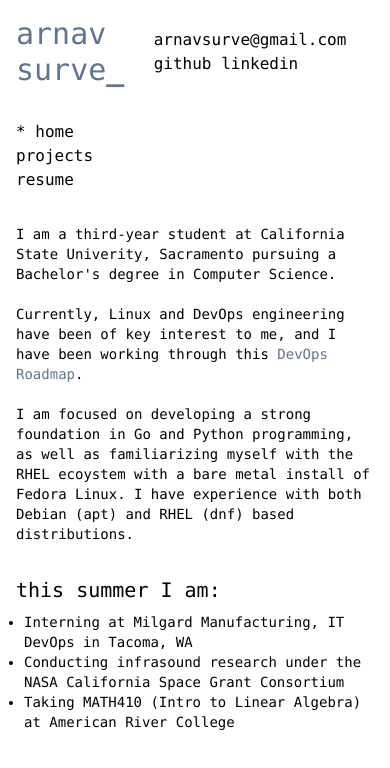
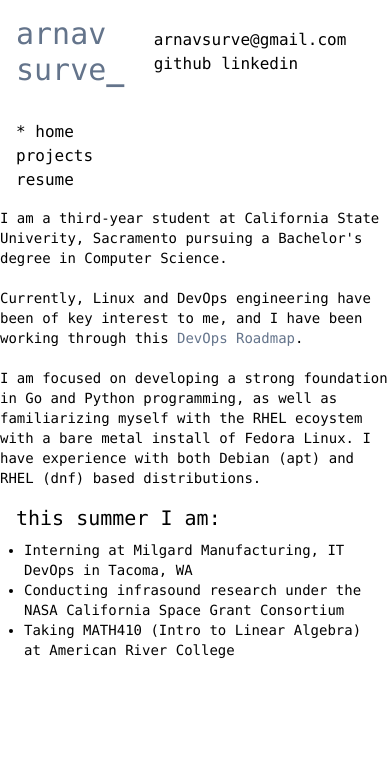
Before and after one commit to arnavsurve/website, a SvelteKit app: page / in a window 390 px wide. Shown: the top 768 px of the page. Built offline with nearby package versions, Linux system fonts and the light colour scheme.

Commit message:
style: Update Prose component max-width for lg breakpoint

```diff
--- a/src/components/Prose.svelte
+++ b/src/components/Prose.svelte
@@ -1,5 +1,5 @@
 <div class="max-w-full md:max-w-[70%] lg:max-w-[60%]">
-    <p class="font-mono text-sm p-4">
+    <p class="font-mono text-sm">
         <slot></slot>
     </p>
 </div>
```
